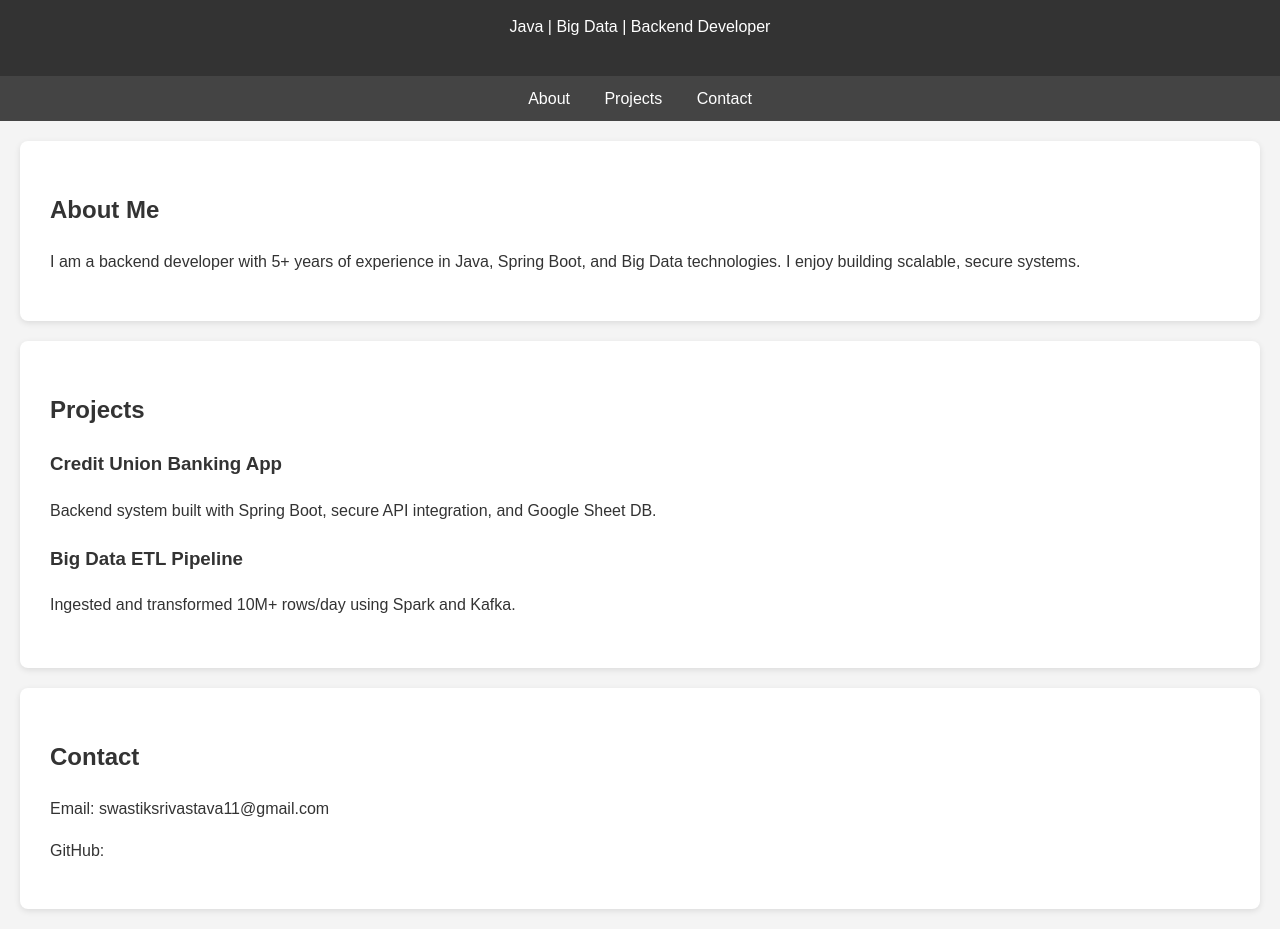
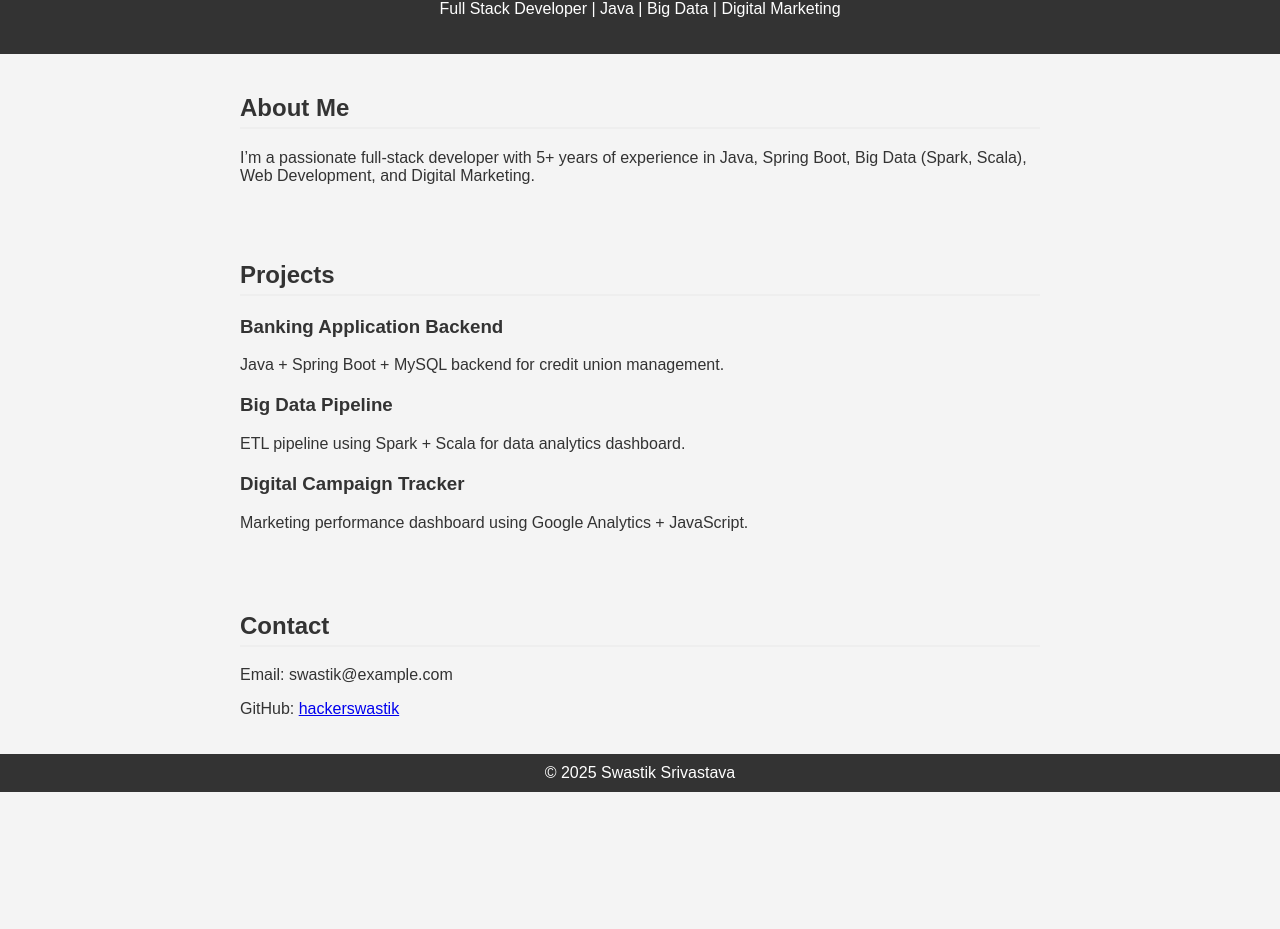
Before and after one commit to hackerswastik/swastikSrivastava, a plain HTML site: page src/index.html in a window 1280 px wide. Shown: the part 100-1029 px from the top of the page. After the commit the page ends 892 px from the top, so only its background shows below. Drawn offline with Linux system fonts and the light colour scheme.

Commit message:
Update index.html

```diff
--- a/src/index.html
+++ b/src/index.html
@@ -4,38 +4,77 @@
   <meta charset="UTF-8" />
   <meta name="viewport" content="width=device-width, initial-scale=1.0"/>
   <title>Swastik Srivastava - Portfolio</title>
-  <link rel="stylesheet" href="style.css" />
+  <style>
+    body {
+      font-family: Arial, sans-serif;
+      background: #f4f4f4;
+      margin: 0;
+      padding: 0;
+      color: #333;
+    }
+    header {
+      background: #333;
+      color: #fff;
+      padding: 20px;
+      text-align: center;
+    }
+    section {
+      padding: 20px;
+      max-width: 800px;
+      margin: auto;
+    }
+    h2 {
+      border-bottom: 2px solid #eee;
+      padding-bottom: 5px;
+    }
+    .project {
+      margin-bottom: 20px;
+    }
+    footer {
+      background: #333;
+      color: #fff;
+      text-align: center;
+      padding: 10px;
+    }
+  </style>
 </head>
 <body>
   <header>
     <h1>Swastik Srivastava</h1>
-    <p>Java | Big Data | Backend Developer</p>
+    <p>Full Stack Developer | Java | Big Data | Digital Marketing</p>
   </header>
 
-  <nav>
-    <a href="#about">About</a>
-    <a href="#projects">Projects</a>
-    <a href="#contact">Contact</a>
-  </nav>
-
-  <section id="about">
+  <section>
     <h2>About Me</h2>
-    <p>I am a backend developer with 5+ years of experience in Java, Spring Boot, and Big Data technologies. I enjoy building scalable, secure systems.</p>
+    <p>
+      I’m a passionate full-stack developer with 5+ years of experience in Java, Spring Boot, Big Data (Spark, Scala), Web Development, and Digital Marketing.
+    </p>
   </section>
 
-  <section id="projects">
+  <section>
     <h2>Projects</h2>
-    <div class="project-card">
-      <h3>Credit Union Banking App</h3>
-      <p>Backend system built with Spring Boot, secure API integration, and Google Sheet DB.</p>
+    <div class="project">
+      <h3>Banking Application Backend</h3>
+      <p>Java + Spring Boot + MySQL backend for credit union management.</p>
     </div>
-    <div class="project-card">
-      <h3>Big Data ETL Pipeline</h3>
-      <p>Ingested and transformed 10M+ rows/day using Spark and Kafka.</p>
+    <div class="project">
+      <h3>Big Data Pipeline</h3>
+      <p>ETL pipeline using Spark + Scala for data analytics dashboard.</p>
+    </div>
+    <div class="project">
+      <h3>Digital Campaign Tracker</h3>
+      <p>Marketing performance dashboard using Google Analytics + JavaScript.</p>
     </div>
   </section>
 
-  <section id="contact">
+  <section>
     <h2>Contact</h2>
-    <p>Email: swastiksrivastava11@gmail.com</p>
-    <p>GitHub: <a href="https://github.com/hackerswastik/swastik-srivastava" target="_b_
+    <p>Email: swastik@example.com</p>
+    <p>GitHub: <a href="https://github.com/hackerswastik" target="_blank">hackerswastik</a></p>
+  </section>
+
+  <footer>
+    &copy; 2025 Swastik Srivastava
+  </footer>
+</body>
+</html>
```
